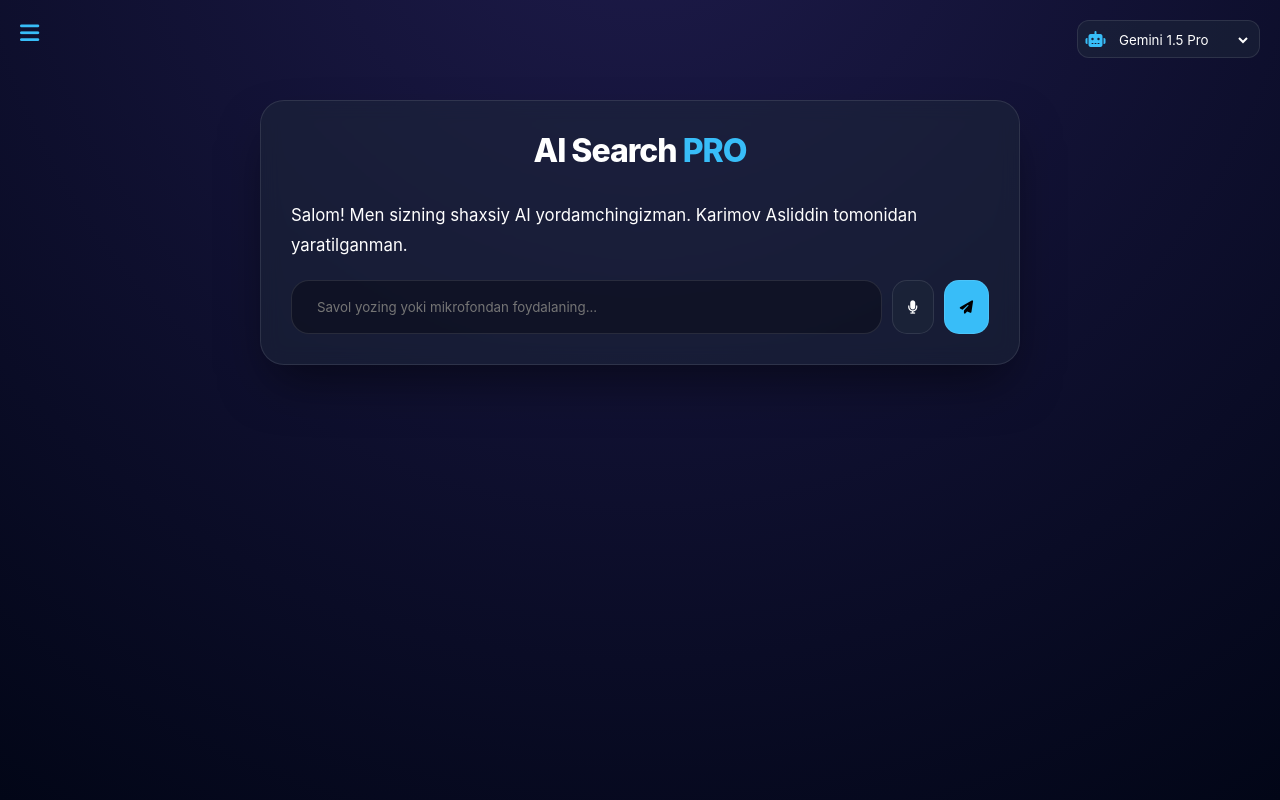
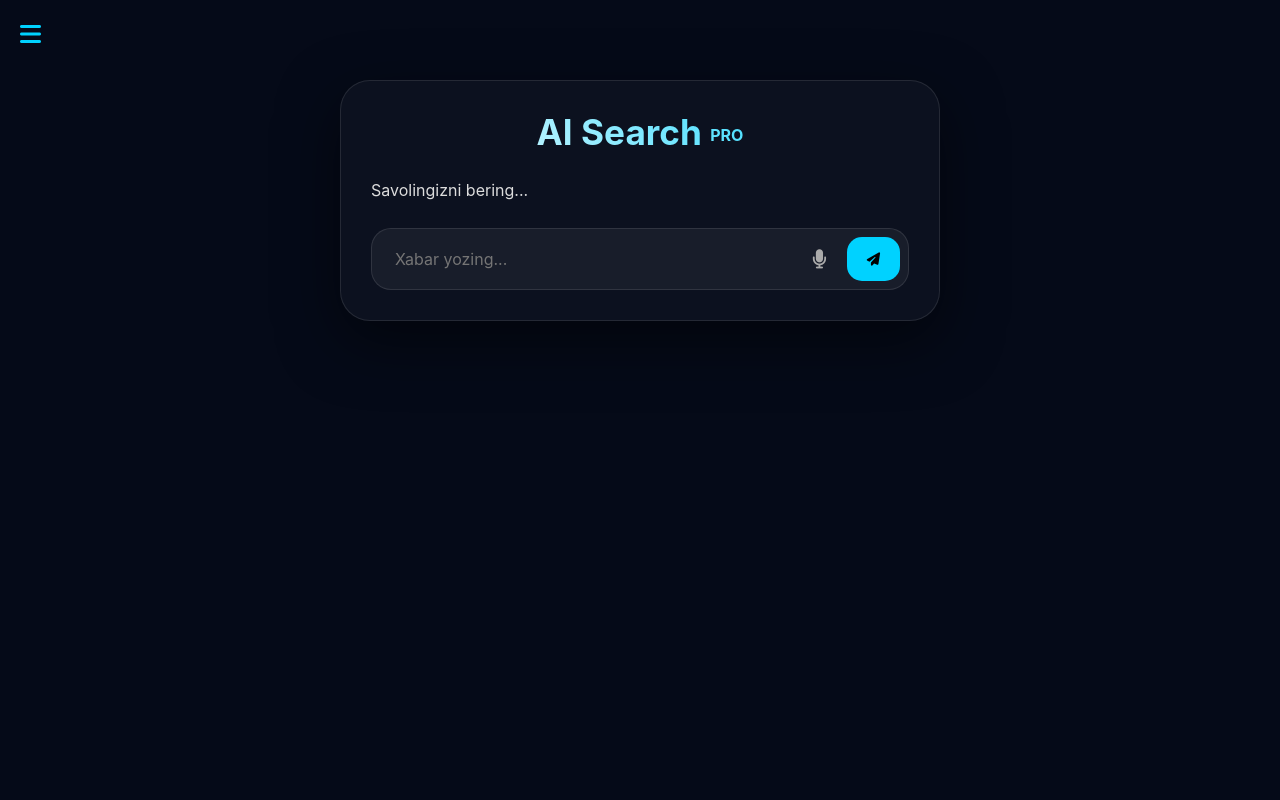
Before and after one commit to code-asliddin/Ai, a Flask app: page / in a window 1280 px wide. Run offline with Flask 3, Linux system fonts and the light colour scheme; some libraries are stand-ins or nearby versions.

```diff
--- a/templates/index.html
+++ b/templates/index.html
@@ -3,165 +3,106 @@
 <head>
     <meta charset="UTF-8">
     <meta name="viewport" content="width=device-width, initial-scale=1.0">
-    <title>AI Search Ultra Pro - Karimov Asliddin</title>
-
+    <title>AI Search Ultra - Karimov Asliddin</title>
     <script src="https://www.gstatic.com/firebasejs/9.22.1/firebase-app-compat.js"></script>
     <script src="https://www.gstatic.com/firebasejs/9.22.1/firebase-auth-compat.js"></script>
-    <link rel="stylesheet" href="https://cdnjs.cloudflare.com/ajax/libs/prism/1.29.0/themes/prism-tomorrow.min.css">
-    <script src="https://cdnjs.cloudflare.com/ajax/libs/prism/1.29.0/prism.min.js"></script>
     <link rel="stylesheet" href="https://cdnjs.cloudflare.com/ajax/libs/font-awesome/6.4.0/css/all.min.css">
+    <style>
+        :root { --accent: #00d2ff; --bg: #050a18; }
+        * { margin: 0; padding: 0; box-sizing: border-box; font-family: 'Inter', sans-serif; }
+        body { background: var(--bg); color: white; min-height: 100vh; display: flex; flex-direction: column; align-items: center; padding-top: 80px; overflow-x: hidden; }
 
-    <style>
-        :root { --accent: #38bdf8; --bg: #020617; --card: rgba(30, 41, 59, 0.5); }
-        * { margin: 0; padding: 0; box-sizing: border-box; font-family: 'Inter', system-ui; }
+        /* Shaffof Sidebar */
+        .sidebar { position: fixed; left: -320px; top: 0; width: 300px; height: 100%; background: rgba(10, 20, 40, 0.95); backdrop-filter: blur(15px); transition: 0.4s; z-index: 2000; padding: 100px 20px; border-right: 1px solid rgba(255,255,255,0.1); }
+        .sidebar.active { left: 0; }
 
-        body {
-            background: var(--bg); color: white; min-height: 100vh;
-            background-image: radial-gradient(circle at 50% -20%, #1e1b4b, #020617);
-            display: flex; flex-direction: column; align-items: center; padding-top: 80px;
-        }
+        /* Asosiy Card */
+        .glass-card { width: 95%; max-width: 600px; background: rgba(255,255,255,0.03); border: 1px solid rgba(255,255,255,0.1); border-radius: 30px; padding: 30px; box-shadow: 0 20px 60px rgba(0,0,0,0.5); }
+        h1 { text-align: center; font-size: 2.2rem; margin-bottom: 25px; background: linear-gradient(45deg, #fff, var(--accent)); -webkit-background-clip: text; -webkit-text-fill-color: transparent; }
 
-        /* 1. Model Selector */
-        .model-selector {
-            position: fixed; top: 20px; right: 20px; background: var(--card);
-            padding: 8px; border-radius: 12px; border: 1px solid rgba(255,255,255,0.1); z-index: 1000;
-        }
-        select { background: transparent; color: white; border: none; outline: none; cursor: pointer; }
+        /* Kirish maydoni */
+        .input-group { position: relative; display: flex; gap: 10px; background: rgba(255,255,255,0.05); padding: 8px; border-radius: 20px; border: 1px solid rgba(255,255,255,0.1); }
+        input { flex: 1; background: transparent; border: none; color: white; padding: 12px 15px; outline: none; font-size: 1rem; }
+        .icon-btn { background: transparent; border: none; color: #aaa; font-size: 1.2rem; cursor: pointer; transition: 0.3s; padding: 0 10px; }
+        .icon-btn:hover { color: var(--accent); }
+        .send-btn { background: var(--accent); color: #000; border: none; padding: 12px 20px; border-radius: 15px; font-weight: bold; cursor: pointer; }
 
-        /* 2. Glass Sidebar */
-        .sidebar {
-            position: fixed; left: -320px; top: 0; width: 300px; height: 100%;
-            background: rgba(15, 23, 42, 0.98); backdrop-filter: blur(20px);
-            transition: 0.4s cubic-bezier(0.4, 0, 0.2, 1); z-index: 2000; padding: 100px 20px;
-        }
-        .sidebar.active { left: 0; box-shadow: 20px 0 50px rgba(0,0,0,0.8); }
-
-        /* 3. Main Chat Area */
-        .chat-container { width: 100%; max-width: 800px; padding: 20px; }
-        .glass-card {
-            background: var(--card); border: 1px solid rgba(255,255,255,0.1);
-            border-radius: 24px; padding: 30px; backdrop-filter: blur(10px);
-            box-shadow: 0 25px 50px -12px rgba(0,0,0,0.5);
-        }
-
-        /* 4. Input Box Ultra */
-        .input-wrapper {
-            position: relative; margin-top: 20px; display: flex; gap: 10px;
-        }
-        input {
-            flex: 1; padding: 18px 25px; background: rgba(0,0,0,0.3); border: 1px solid rgba(255,255,255,0.1);
-            border-radius: 18px; color: white; outline: none; transition: 0.3s;
-        }
-        input:focus { border-color: var(--accent); box-shadow: 0 0 15px rgba(56, 189, 248, 0.3); }
-
-        .icon-btn {
-            background: var(--card); border: 1px solid rgba(255,255,255,0.1);
-            color: white; padding: 15px; border-radius: 15px; cursor: pointer; transition: 0.2s;
-        }
-        .icon-btn:hover { background: var(--accent); color: black; }
-
-        /* 5. Response Styling */
-        #answer { margin-top: 30px; line-height: 1.8; font-size: 1.05rem; }
-        pre { border-radius: 12px !important; margin: 15px 0 !important; } /* Kodlar uchun */
-
-        .menu-toggle { position: fixed; top: 20px; left: 20px; z-index: 2001; font-size: 22px; cursor: pointer; color: var(--accent); }
+        #answer { margin-top: 25px; color: #ddd; line-height: 1.6; min-height: 50px; }
+        .menu-toggle { position: fixed; top: 20px; left: 20px; z-index: 2001; font-size: 24px; cursor: pointer; color: var(--accent); }
     </style>
 </head>
 <body>
 
-    <audio id="snd-pop" src="https://www.soundjay.com/buttons/sounds/button-16.mp3"></audio>
     <audio id="snd-msg" src="https://www.soundjay.com/communication/sounds/message-sent-1.mp3"></audio>
 
     <div class="menu-toggle" onclick="toggleMenu()"><i class="fas fa-bars"></i></div>
 
-    <div class="model-selector">
-        <i class="fas fa-robot" style="color: var(--accent); margin-right: 5px;"></i>
-        <select id="model">
-            <option>Gemini 1.5 Pro</option>
-            <option>GPT-4o (Turbo)</option>
-            <option>Claude 3.5 Sonnet</option>
-        </select>
+    <div class="sidebar" id="sidebar">
+        <div id="userInfo">
+            <button class="send-btn" style="width: 100%;" onclick="googleLogin()">Google Login</button>
+        </div>
+        <hr style="margin: 20px 0; opacity: 0.1;">
+        <p style="font-size: 0.8rem; color: var(--accent);">DEVELOPER: Karimov Asliddin</p>
     </div>
 
-    <div class="sidebar" id="sidebar">
-        <div id="userInfo" style="text-align:center; margin-bottom:40px;">
-            <button class="icon-btn" style="width:100%" onclick="googleLogin()">
-                <i class="fab fa-google"></i> Login
-            </button>
-        </div>
-        <h4 style="color:var(--accent); text-transform:uppercase; font-size:0.8rem;">Tarix</h4>
-        <div id="history" style="margin-top:15px;"></div>
-    </div>
+    <div class="glass-card">
+        <h1>AI Search <span style="font-size: 1rem; vertical-align: middle;">PRO</span></h1>
 
-    <div class="chat-container">
-        <div class="glass-card">
-            <h1 style="text-align:center; font-weight:800; letter-spacing:-1px; margin-bottom:20px;">AI Search <span style="color:var(--accent)">PRO</span></h1>
+        <div id="answer">Savolingizni bering...</div>
 
-            <div id="answer">Salom! Men sizning shaxsiy AI yordamchingizman. Karimov Asliddin tomonidan yaratilganman.</div>
-
-            <div class="input-wrapper">
-                <input type="text" id="query" placeholder="Savol yozing yoki mikrofondan foydalaning..." onkeypress="if(event.key==='Enter') askAI()">
-                <button class="icon-btn" onclick="startVoice()"><i class="fas fa-microphone"></i></button>
-                <button class="icon-btn" style="background:var(--accent); color:black;" onclick="askAI()"><i class="fas fa-paper-plane"></i></button>
-            </div>
+        <div class="input-group">
+            <input type="text" id="query" placeholder="Xabar yozing..." onkeypress="if(event.key==='Enter') askAI()">
+            <button class="icon-btn" onclick="startVoice()"><i class="fas fa-microphone"></i></button>
+            <button class="send-btn" onclick="askAI()"><i class="fas fa-paper-plane"></i></button>
         </div>
     </div>
 
     <script>
-        const sndPop = document.getElementById('snd-pop');
-        const sndMsg = document.getElementById('snd-msg');
+        // FIREBASE CONFIG - Buni Firebase konsolidan olib almashtiring!
+        const firebaseConfig = {
+            apiKey: "AIza...",
+            authDomain: "LOYIHA-NOMI.firebaseapp.com",
+            projectId: "LOYIHA-NOMI",
+            storageBucket: "LOYIHA-NOMI.appspot.com",
+            messagingSenderId: "12345",
+            appId: "1:12345:web:abc"
+        };
+        firebase.initializeApp(firebaseConfig);
 
         function toggleMenu() { document.getElementById('sidebar').classList.toggle('active'); }
 
-        // 5. Typewriter Effect
-        function typeWriter(text, i, fn) {
-            if (i < text.length) {
-                document.getElementById('answer').innerHTML = text.substring(0, i+1) + '<span style="color:var(--accent)">|</span>';
-                setTimeout(() => typeWriter(text, i + 1, fn), 15);
-            } else {
-                document.getElementById('answer').innerHTML = text;
-                Prism.highlightAll(); // Kodlarni ranglash
-                if(typeof fn == 'function') fn();
-            }
-        }
-
-        // 2. Voice Recognition
-        function startVoice() {
-            const recognition = new (window.SpeechRecognition || window.webkitSpeechRecognition)();
-            recognition.lang = 'uz-UZ';
-            recognition.start();
-            recognition.onresult = (event) => {
-                document.getElementById('query').value = event.results[0][0].transcript;
-                askAI();
-            };
-        }
-
         async function askAI() {
             const q = document.getElementById('query').value;
+            const ans = document.getElementById('answer');
             if(!q) return;
-            sndPop.play();
-            document.getElementById('answer').innerHTML = "O'ylanmoqdaman...";
+
+            ans.innerHTML = "<span style='color: var(--accent)'>AI o'ylamoqda...</span>";
 
             try {
-                const response = await fetch('/search', {
+                const res = await fetch('/search', {
                     method: 'POST',
                     headers: {'Content-Type': 'application/x-www-form-urlencoded'},
                     body: `query=${encodeURIComponent(q)}`
                 });
-                const data = await response.json();
-                sndMsg.play();
-                typeWriter(data.result, 0);
-                document.getElementById('query').value = "";
-            } catch(e) { document.getElementById('answer').innerText = "Xato yuz berdi."; }
+                const data = await res.json();
+                ans.innerText = data.result;
+                document.getElementById('snd-msg').play();
+            } catch(e) { ans.innerText = "Xatolik! API kalitini tekshiring."; }
         }
 
-        // Firebase (O'z kodingizni joylang)
-        const firebaseConfig = { apiKey: "...", authDomain: "...", projectId: "...", storageBucket: "...", messagingSenderId: "...", appId: "..." };
-        firebase.initializeApp(firebaseConfig);
+        function startVoice() {
+            const Speech = window.SpeechRecognition || window.webkitSpeechRecognition;
+            if(!Speech) return alert("Brauzer ovozni qo'llab-quvvatlamaydi");
+            const rec = new Speech();
+            rec.lang = 'uz-UZ';
+            rec.start();
+            rec.onresult = (e) => { document.getElementById('query').value = e.results[0][0].transcript; askAI(); };
+        }
+
         function googleLogin() {
             const provider = new firebase.auth.GoogleAuthProvider();
             firebase.auth().signInWithPopup(provider).then(res => {
-                document.getElementById('userInfo').innerHTML = `<img src="${res.user.photoURL}" style="width:60px; border-radius:50%; border:2px solid var(--accent);"><br><b>${res.user.displayName}</b>`;
+                document.getElementById('userInfo').innerHTML = `<b>${res.user.displayName}</b>`;
             });
         }
     </script>
```
